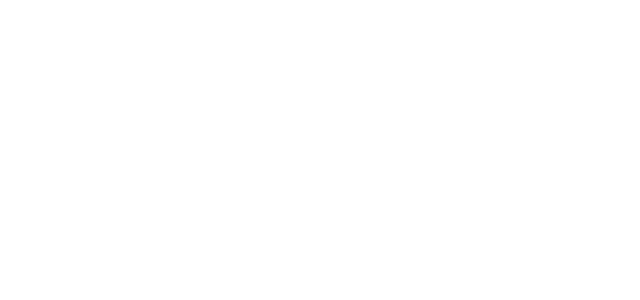
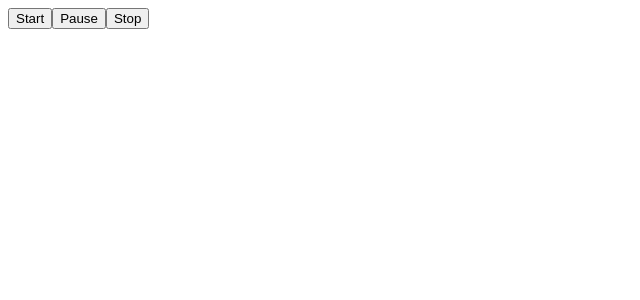
Before and after one commit to Yurei04/Succor, a Next.js app: page /succorAssistSection/controls in a window 1280 px wide. Shown: the top 300 px of the page, without its empty margins (0-640 px from the left). Built offline with nearby package versions, Linux system fonts and the light colour scheme.

Commit message:
feat(controls component)

```diff
--- a/src/pages/succorAssistSection/controls.jsx
+++ b/src/pages/succorAssistSection/controls.jsx
@@ -1,9 +1,12 @@
+import { Button } from "@/components/ui/button";
 
 
-export default function Controls () {
+export default function Controls ({start, pause, stop, labelStart = "Start", labelPause = "Pause", labelStop = "Stop" }) {
     return (
-        <div className="w-full h-full">
-
+        <div className="w-full h-full flex gap-2">
+            <Button className={""} onClick={start}>{labelStart}</Button>
+            <Button className={""} onClick={pause}>{labelPause}</Button>
+            <Button className={""} onClick={stop}>{labelStop}</Button>
         </div>
     )
 }
```
Also changed, not shown: src/pages/succorAssistSection/succorAssistMain.jsx (+6 -1 lines).
